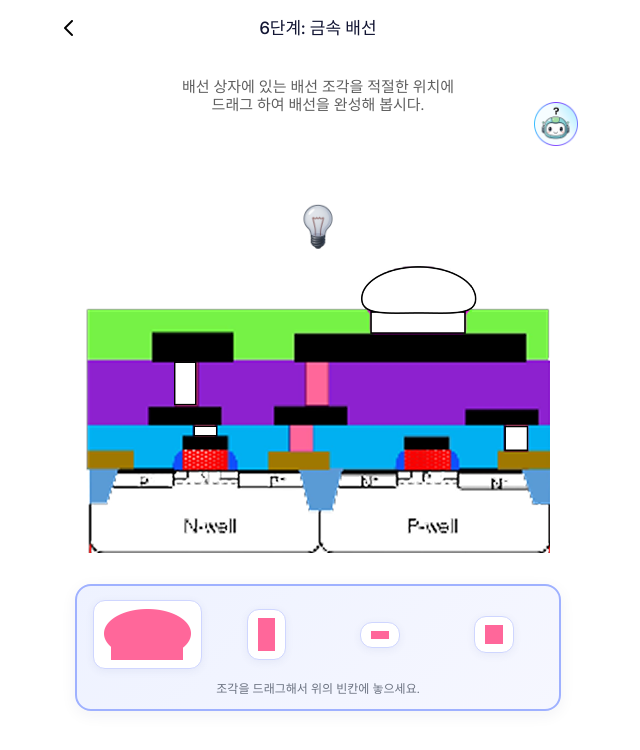
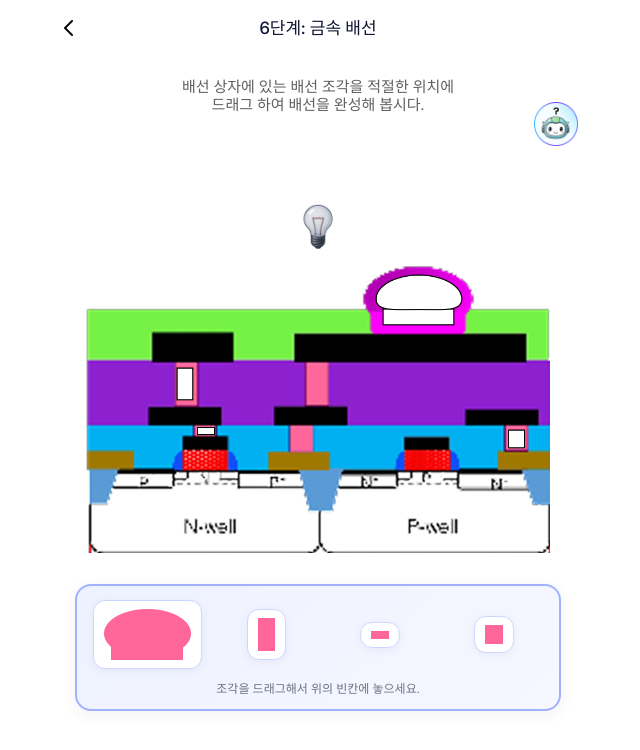
Before and after one commit to FabQuest/FE, a React (Vite) app: page /detail/step6 in a window 1280 px wide. Shown: the top 750 px of the page, without its empty margins (322-962 px from the left). Built offline with nearby package versions, Linux system fonts and the light colour scheme.

Commit message:
Feat: step6 블록 인식 문제 해결

```diff
--- a/src/pages/detail/step6/components/GameBoard.jsx
+++ b/src/pages/detail/step6/components/GameBoard.jsx
@@ -1,50 +1,26 @@
-import React, { useRef, useState, useEffect } from "react";
+import React, { useState } from "react";
 import * as S from "../styled";
 import { TARGETS } from "../constants/constants";
 import { BoardSlot } from "./DndPieces";
 import wiring from "../assets/wiring.png";
 
-const GameBoard = ({ placements }) => {
-  const outerRef = useRef(null);
-  const [natW, setNatW] = useState(1);
-  const [natH, setNatH] = useState(1);
-  const [scale, setScale] = useState(1);
+const GameBoard = ({ placements, trayHeights }) => {
+  const [natW, setNatW] = useState(0);
+  const [natH, setNatH] = useState(0);
 
   const onWiringLoad = (e) => {
     const img = e.currentTarget;
-    setNatW(img.naturalWidth || 1);
-    setNatH(img.naturalHeight || 1);
-    requestAnimationFrame(updateScale);
+    setNatW(img.naturalWidth || 0);
+    setNatH(img.naturalHeight || 0);
   };
 
-  const updateScale = () => {
-    const el = outerRef.current;
-    if (!el || !natW) return;
-    const s = el.clientWidth / natW;
-    setScale(s > 0 ? s : 1);
-  };
-
-  useEffect(() => {
-    updateScale();
-    const ro = new ResizeObserver(updateScale);
-    if (outerRef.current) ro.observe(outerRef.current);
-    window.addEventListener("resize", updateScale);
-    window.addEventListener("orientationchange", updateScale);
-    return () => {
-      ro.disconnect();
-      window.removeEventListener("resize", updateScale);
-      window.removeEventListener("orientationchange", updateScale);
-    };
-  }, [natW]);
-
   return (
-    <S.Stage ref={outerRef}>
+    <S.Stage>
       <div
         className="board"
         style={{
-          width: `${natW}px`,
-          height: `${natH}px`,
-          transform: `scale(${scale})`,
+          aspectRatio: natW && natH ? `${natW} / ${natH}` : "1 / 1",
+          width: "100%",
         }}
       >
         <img
@@ -55,11 +31,14 @@ const GameBoard = ({ placements }) => {
           draggable={false}
         />
 
-        {TARGETS.map((t) => (
+        {natW > 0 && natH > 0 && TARGETS.map((t) => (
           <BoardSlot
             key={t.id}
             id={t.id}
-            style={{ left: `${t.x}px`, top: `${t.y}px` }}
+            style={{
+              left: `${(t.x / natW) * 100}%`,
+              top: `${(t.y / natH) * 100}%`,
+            }}
           >
             {placements[t.id] ? null : (
               <img
@@ -67,6 +46,7 @@ const GameBoard = ({ placements }) => {
                 alt={t.id}
                 className="piece"
                 draggable={false}
+                style={{ height: trayHeights[t.id] ? `${trayHeights[t.id]}px` : '36px' }}
               />
             )}
           </BoardSlot>
--- a/src/pages/detail/step6/index.jsx
+++ b/src/pages/detail/step6/index.jsx
@@ -65,7 +65,7 @@ const Step6Page = () => {
           <img src={bulbSrc} alt="bulb" />
         </S.BulbWrap>
 
-        <GameBoard placements={placements} />
+        <GameBoard placements={placements} trayHeights={trayHeights} />
 
         <PieceTray
           placements={placements}
```
